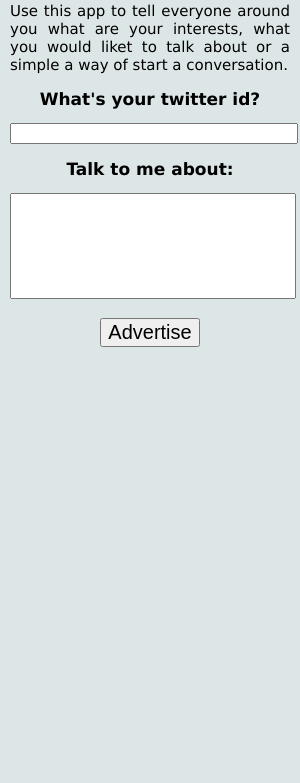
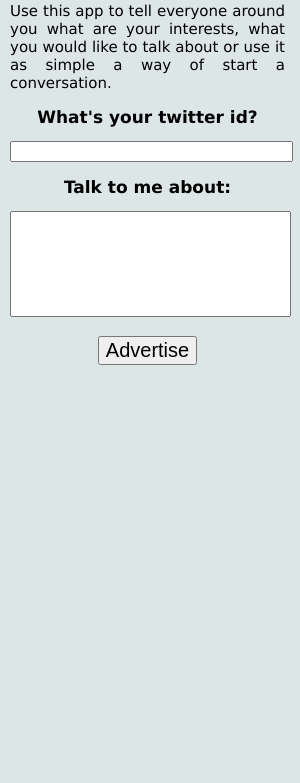
Before and after one commit to mozilla-magnet/sociallighthouse, an Electron app: page index.html in a window 300 px wide. Shown: the part 61-844 px from the top of the page. Drawn offline with Linux system fonts and the light colour scheme.

Commit message:
Fixing some typos

```diff
--- a/index.html
+++ b/index.html
@@ -10,7 +10,7 @@
     <section id="explainer">
       <h1>Social LightHouse</h1>
       <p>
-        Use this app to tell everyone around you what are your interests, what you would liket to talk about or a simple a way of start a conversation.
+        Use this app to tell everyone around you what are your interests, what you would like to talk about or use it as simple a way of start a conversation.
       </p>
     </section>
     <section id="content">
--- a/main.css
+++ b/main.css
@@ -3,6 +3,7 @@ body {
   background: #dde6e6;
   font-family: Verdana;
   font-size: 15px;
+  padding-right: 5px;
 }
 
 h2 {
```
